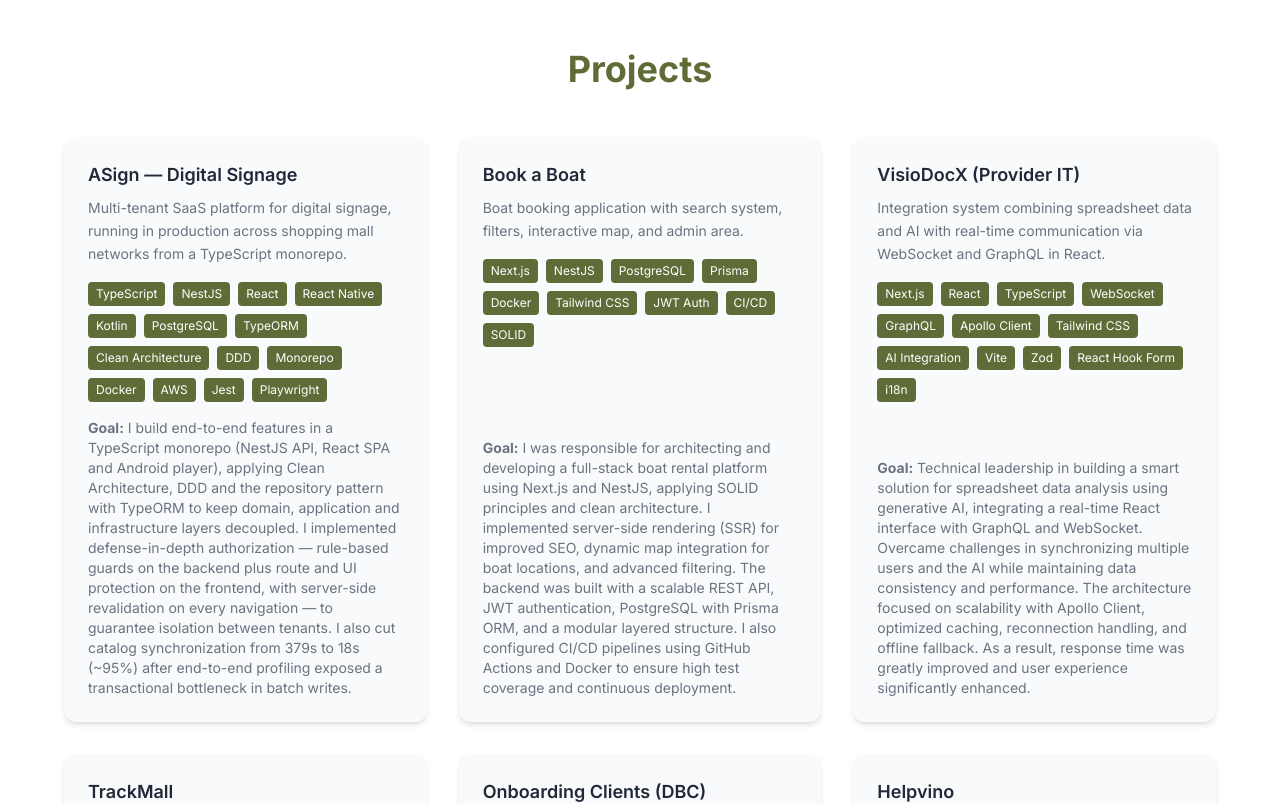
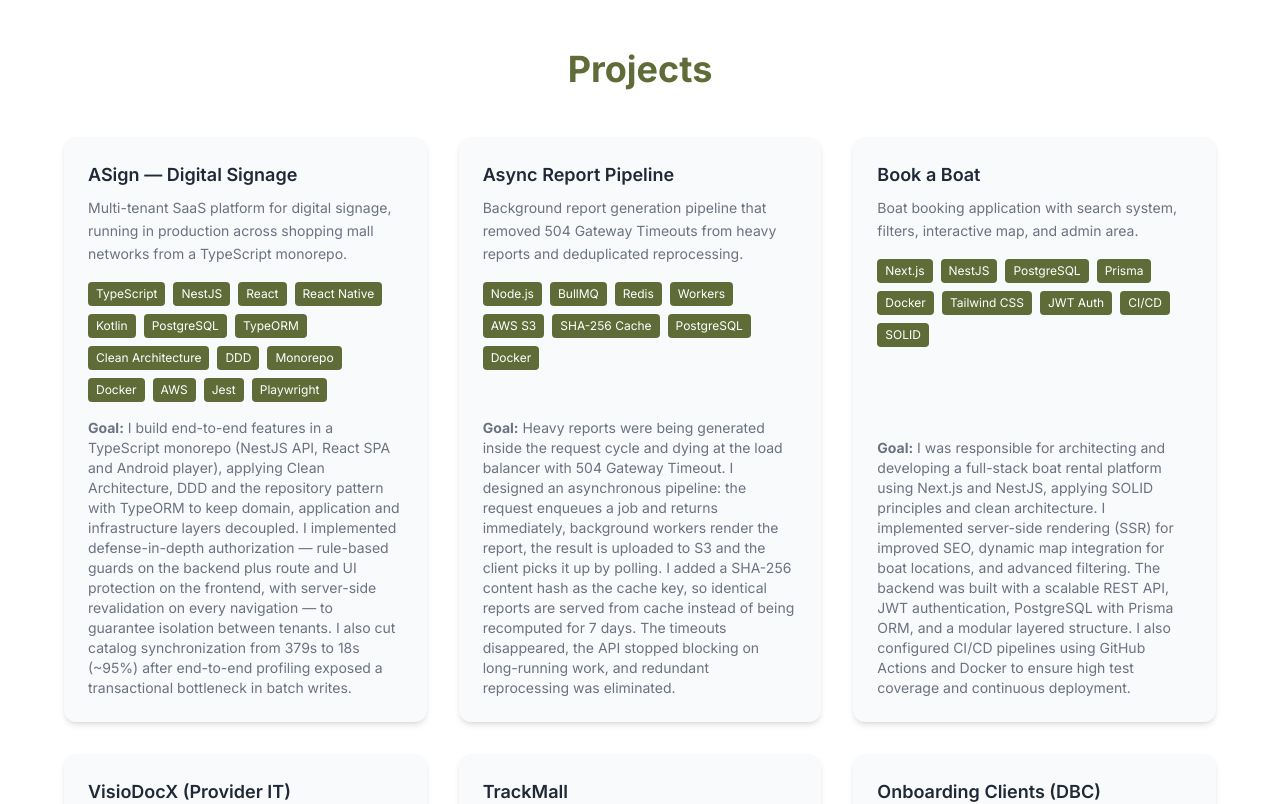
Before and after one commit to davidalmeidasj/my-resume, a Vue app: page / in a window 1280 px wide. Shown: the part 2160-2964 px from the top of the page. Built offline with nearby package versions, Linux system fonts and the light colour scheme.

Commit message:
feat(projects): add async report pipeline project

```diff
--- a/src/components/ProjectsSection.vue
+++ b/src/components/ProjectsSection.vue
@@ -22,6 +22,22 @@ const projects = [
       'AWS',
       'Jest',
       'Playwright'
+    ],
+    github: null
+  },
+  {
+    titleKey: 'projects.reportPipeline.title',
+    descriptionKey: 'projects.reportPipeline.description',
+    goalKey: 'projects.reportPipeline.goal',
+    techs: [
+      'Node.js',
+      'BullMQ',
+      'Redis',
+      'Workers',
+      'AWS S3',
+      'SHA-256 Cache',
+      'PostgreSQL',
+      'Docker'
     ],
     github: null
   },
--- a/src/locales/en.json
+++ b/src/locales/en.json
@@ -47,6 +47,11 @@
       "title": "ASign — Digital Signage",
       "description": "Multi-tenant SaaS platform for digital signage, running in production across shopping mall networks from a TypeScript monorepo.",
       "goal": "I build end-to-end features in a TypeScript monorepo (NestJS API, React SPA and Android player), applying Clean Architecture, DDD and the repository pattern with TypeORM to keep domain, application and infrastructure layers decoupled. I implemented defense-in-depth authorization — rule-based guards on the backend plus route and UI protection on the frontend, with server-side revalidation on every navigation — to guarantee isolation between tenants. I also cut catalog synchronization from 379s to 18s (~95%) after end-to-end profiling exposed a transactional bottleneck in batch writes."
+    },
+    "reportPipeline": {
+      "title": "Async Report Pipeline",
+      "description": "Background report generation pipeline that removed 504 Gateway Timeouts from heavy reports and deduplicated reprocessing.",
+      "goal": "Heavy reports were being generated inside the request cycle and dying at the load balancer with 504 Gateway Timeout. I designed an asynchronous pipeline: the request enqueues a job and returns immediately, background workers render the report, the result is uploaded to S3 and the client picks it up by polling. I added a SHA-256 content hash as the cache key, so identical reports are served from cache instead of being recomputed for 7 days. The timeouts disappeared, the API stopped blocking on long-running work, and redundant reprocessing was eliminated."
     },
     "resume": {
       "title": "My Portfolio",
--- a/src/locales/es.json
+++ b/src/locales/es.json
@@ -47,6 +47,11 @@
       "title": "ASign — Digital Signage",
       "description": "Plataforma SaaS multi-tenant de digital signage, en producción en redes de centros comerciales, construida en un monorepo TypeScript.",
       "goal": "Desarrollo funcionalidades de extremo a extremo en un monorepo TypeScript (API NestJS, SPA React y player Android), aplicando Clean Architecture, DDD y el patrón de repositorios con TypeORM para mantener desacopladas las capas de dominio, aplicación e infraestructura. Implementé autorización en profundidad — guards por regla en el backend y protección de rutas y de UI en el frontend, con revalidación server-side en cada navegación — garantizando el aislamiento entre tenants. También reduje el tiempo de sincronización de catálogo de 379s a 18s (~95%) tras un profiling de extremo a extremo que identificó un cuello de botella transaccional en la escritura por lotes."
+    },
+    "reportPipeline": {
+      "title": "Pipeline Asíncrono de Informes",
+      "description": "Pipeline de generación de informes en segundo plano que eliminó los 504 Gateway Timeout en informes pesados y deduplicó el reprocesamiento.",
+      "goal": "Los informes pesados se generaban dentro del ciclo de la petición y morían en el balanceador con 504 Gateway Timeout. Diseñé un pipeline asíncrono: la petición encola un job y responde de inmediato, workers en segundo plano generan el informe, el resultado se sube a S3 y el cliente lo recoge por polling. Añadí un hash SHA-256 del contenido como clave de caché, sirviendo informes idénticos desde la caché en lugar de recalcularlos durante 7 días. Los timeouts desaparecieron, la API dejó de bloquearse en trabajo largo y se eliminó el reprocesamiento redundante."
     },
     "resume": {
       "title": "Mi Portafolio",
--- a/src/locales/pt.json
+++ b/src/locales/pt.json
@@ -47,6 +47,11 @@
       "title": "ASign — Digital Signage",
       "description": "Plataforma SaaS multi-tenant de digital signage, em produção em redes de shopping centers, construída em monorepo TypeScript.",
       "goal": "Desenvolvo features ponta a ponta em monorepo TypeScript (API NestJS, SPA React e player Android), aplicando Clean Architecture, DDD e padrão de repositórios com TypeORM para manter as camadas de domínio, aplicação e infraestrutura desacopladas. Implementei autorização em profundidade — guards por regra no backend e proteção de rotas e de UI no frontend, com revalidação server-side a cada navegação — garantindo o isolamento entre tenants. Também reduzi o tempo de sincronização de acervo de 379s para 18s (~95%) após profiling ponta a ponta que identificou um gargalo transacional na escrita em lote."
+    },
+    "reportPipeline": {
+      "title": "Pipeline Assíncrono de Relatórios",
+      "description": "Pipeline de geração de relatórios em background que eliminou os 504 Gateway Timeout em relatórios pesados e deduplicou o reprocessamento.",
+      "goal": "Relatórios pesados eram gerados dentro do ciclo da requisição e morriam no balanceador com 504 Gateway Timeout. Projetei um pipeline assíncrono: a requisição enfileira um job e retorna na hora, workers em background geram o relatório, o resultado sobe para o S3 e o cliente busca por polling. Adicionei um hash SHA-256 do conteúdo como chave de cache, servindo relatórios idênticos a partir do cache em vez de recalculá-los por 7 dias. Os timeouts desapareceram, a API deixou de travar em trabalho longo e o reprocessamento redundante foi eliminado."
     },
     "resume": {
       "title": "Meu Portfólio",
```
